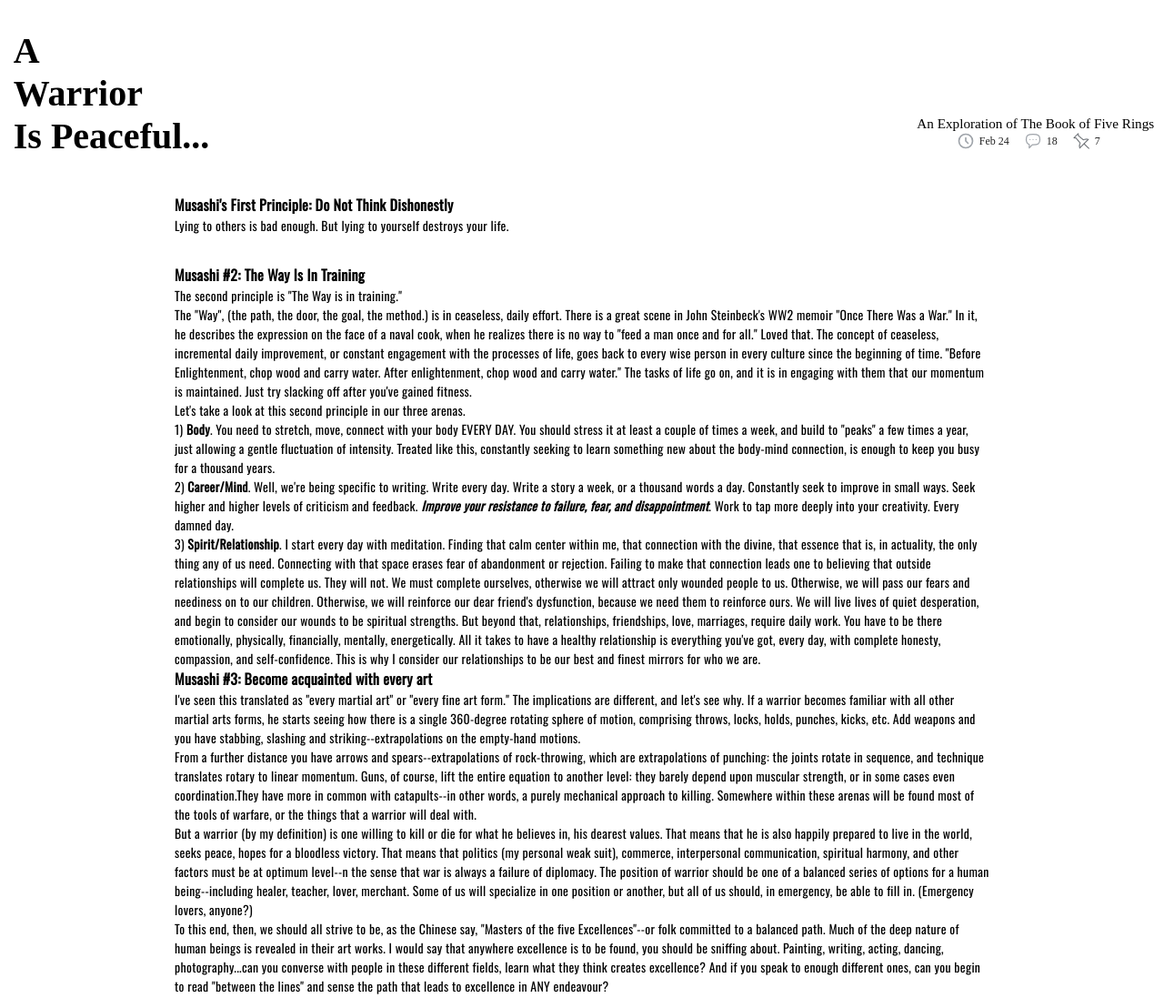
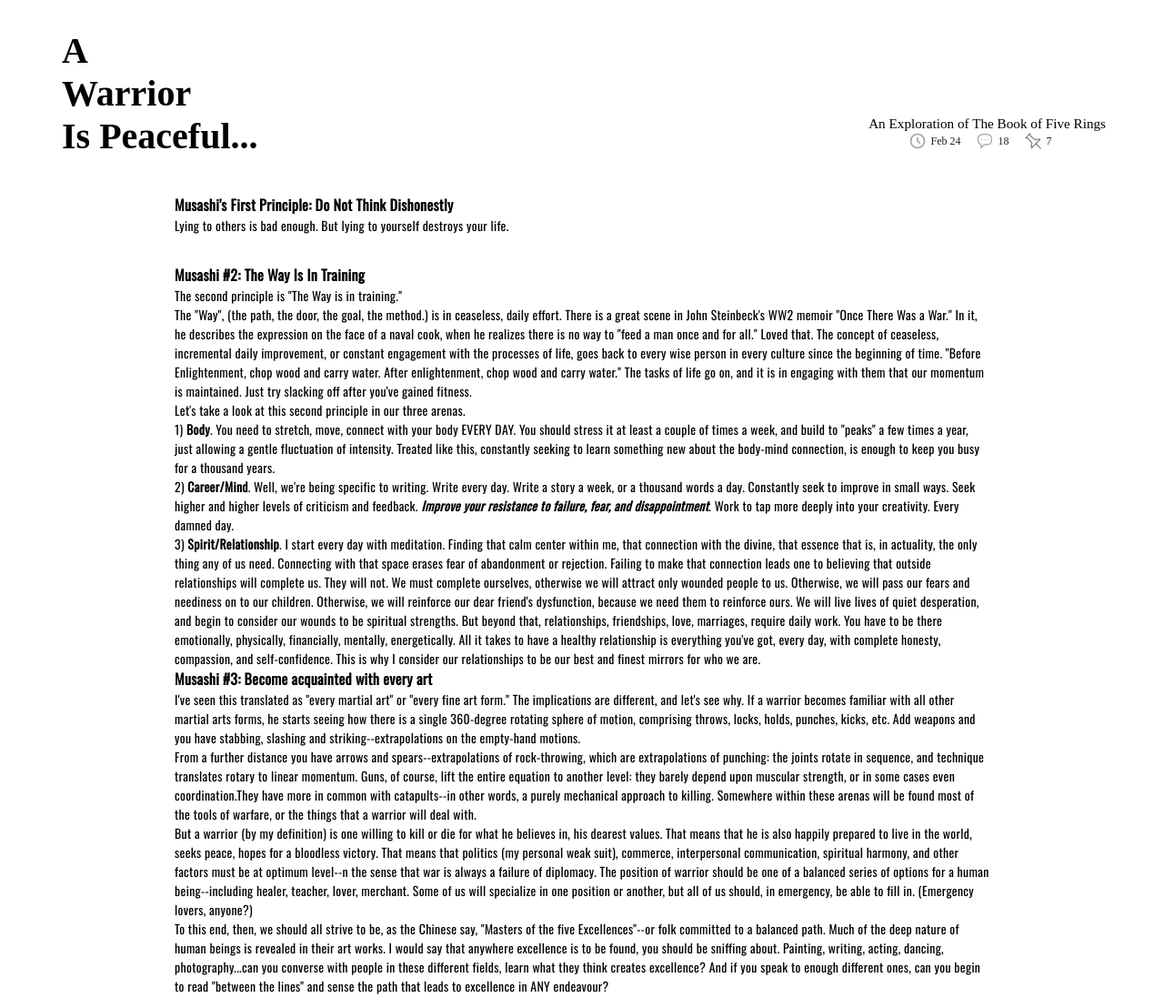
Before and after one commit to int2itive/5-Rings, a plain HTML site: page index.html in a window 1280 px wide. Shown: the top 1097 px of the page at 91% size. Drawn offline with nearby package versions, Linux system fonts and the light colour scheme; a web font is replaced by a local one.

Commit message:
Update styles.css

```diff
--- a/styles.css
+++ b/styles.css
@@ -31,13 +31,12 @@ article {
 }
 
 .article--title {
-  --gap: 2rem;
   position: relative;
   display: flex;
   flex-direction: column;
   justify-content: space-between;
   padding-top: var(--gap);
-  padding-inline: calc(var(--gap) * 2);
+  padding-inline: 0.675rem;
 }
 
 .article--title:nth-of-type(3) {
@@ -98,8 +97,9 @@ article .article-content p:not(:first-of-type) {
 
 @media (min-width: 490px) {
   .article--title {
+    --gap: 2rem;
     flex-direction: row;
-    padding-inline: 0.675rem;
+    padding-inline: calc(var(--gap) * 2);
   }
   .article--meta-main {
     align-self: flex-end;
```
